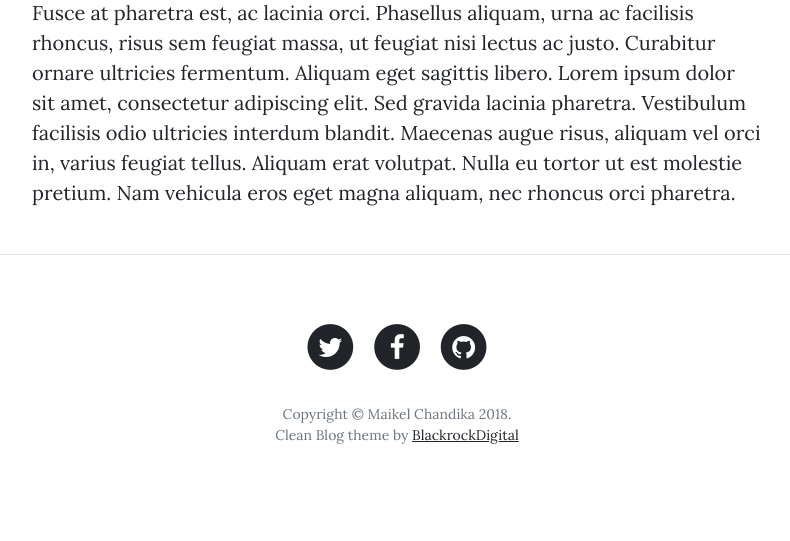
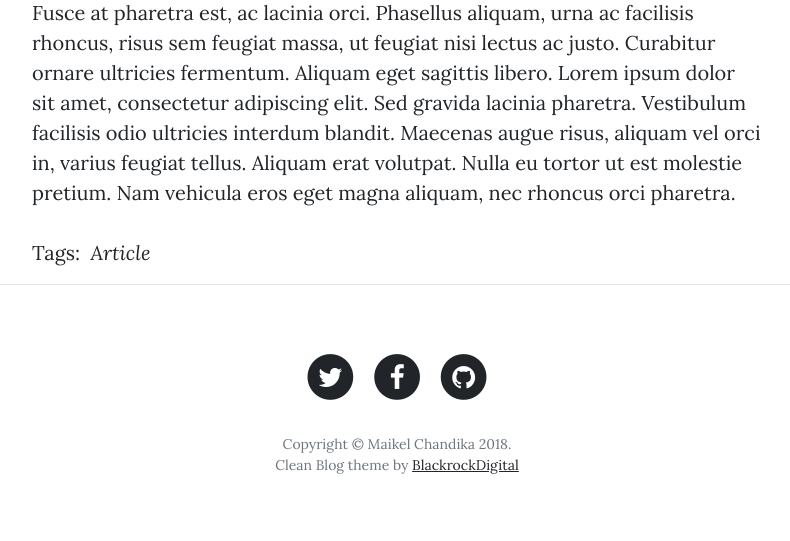
Before and after one commit to mkdika/pyniblog, a Django app: a page that uses templates/blog/post.html in a window 1280 px wide. Shown: the part 1620-2161 px from the top of the page, without its empty margins (243-1033 px from the left). Before the commit the page ends 2064 px from the top, so only its background shows below. Run offline with Django 3.2, Linux system fonts and the light colour scheme; data comes from the database, SQL or seed files in the repository; both versions use the stored data as it was after the commit; some libraries are stand-ins or nearby versions.

Commit message:
add tags feature within post.

```diff
--- a/templates/blog/post.html
+++ b/templates/blog/post.html
@@ -28,6 +28,14 @@
         {{post.post_body|safe}}
       </div>
     </div>
+    <div class="row">
+      <div class="col-lg-8 col-md-10 mx-auto">
+        Tags:&nbsp;{% for tag in post.tags.all %}
+        <a href="">
+          <i>{{tag.tag_name|title}}</i>
+        </a>{% if not forloop.last %},{% endif %}{% endfor %}
+      </div>
+    </div>
   </div>
 </article>
 
```
Also changed, not shown: blog/blogsettings.py (line endings or trailing spaces), db.sqlite3.
